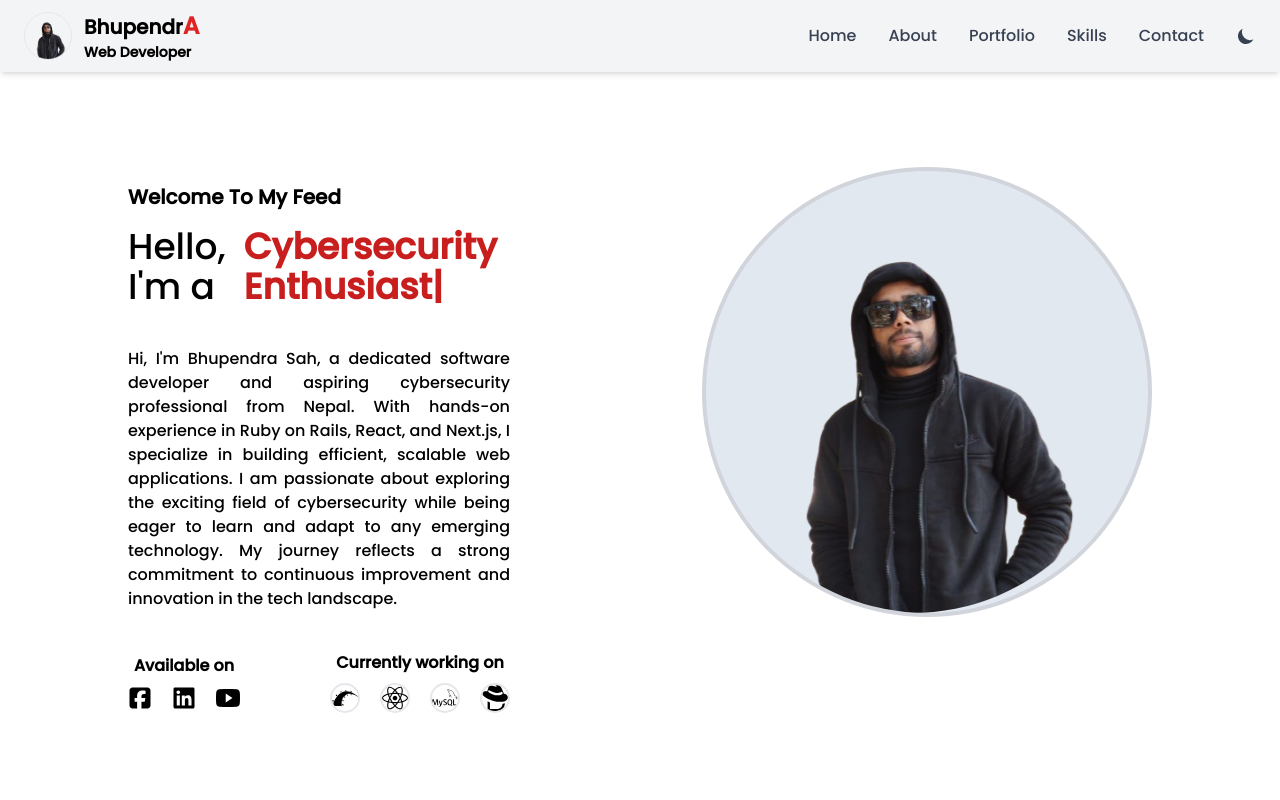
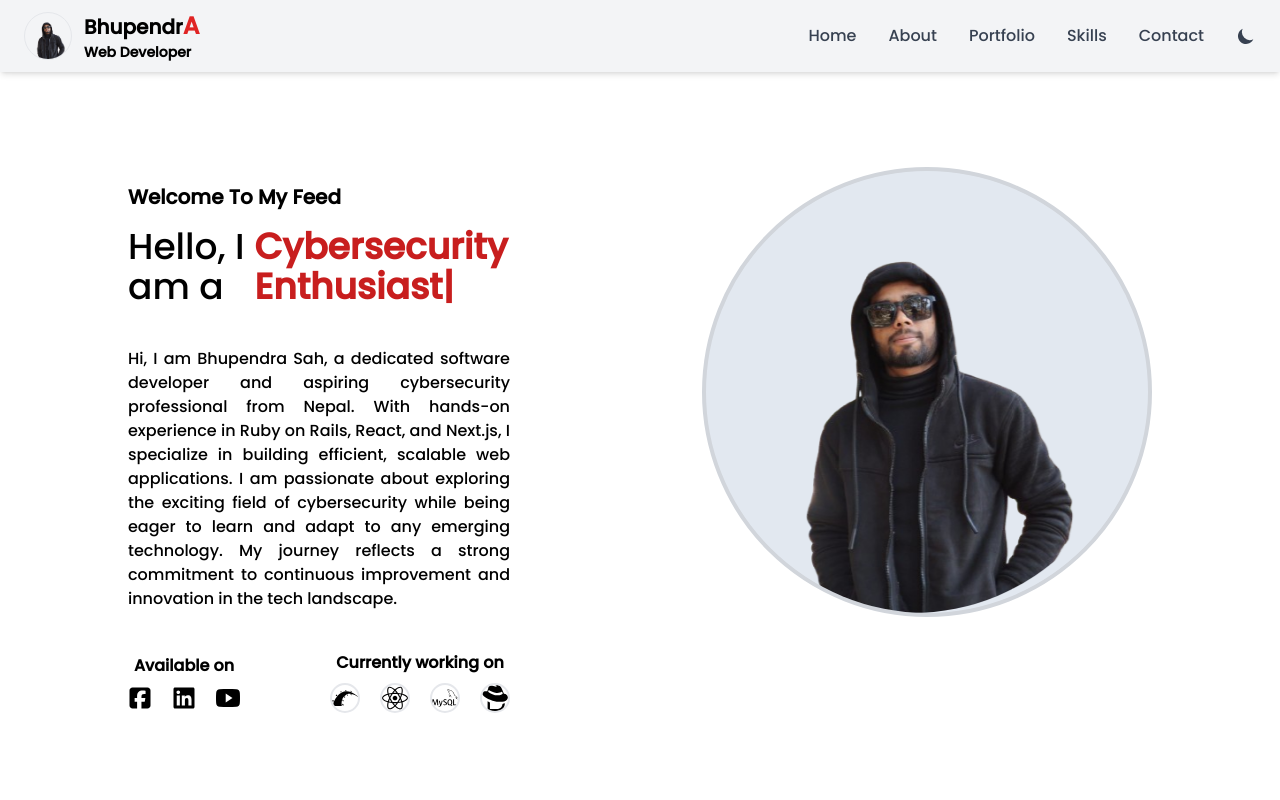
Before and after one commit to bhupendra9211/portfolio, a Next.js app: page / in a window 1280 px wide. Shown: the top 800 px of the page. Built offline with nearby package versions, Linux system fonts and the light colour scheme.

Commit message:
fixed the build

```diff
--- a/src/components/Contact.tsx
+++ b/src/components/Contact.tsx
@@ -8,6 +8,12 @@ import toast from "react-hot-toast";
 import { useForm } from "react-hook-form";
 
 
+interface ContactFormData {
+    email: string;
+    subject: string;
+    message: string;
+  }
+
 
 function Contact() {
     const {
@@ -15,13 +21,13 @@ function Contact() {
         handleSubmit,
 
         formState: { errors },
-      } = useForm();
+      } = useForm<ContactFormData>();
 
     const [isOpen, setIsOpen] = useState(false);
 
     const handleClose = () => setIsOpen(false);
 
-    const onSubmit = async (data:any) => {
+    const onSubmit = async (data:ContactFormData) => {
         handleClose();
         const userInfo = {
           email: data.email,
--- a/src/components/Hero.tsx
+++ b/src/components/Hero.tsx
@@ -6,9 +6,6 @@ import pic from "../../public/icons/profile.png";
 import { FaSquareFacebook } from "react-icons/fa6";
 import { FaLinkedin } from "react-icons/fa";
 import { IoLogoYoutube } from "react-icons/io";
-import { FaTelegram } from "react-icons/fa6";
-
-
 
 import { SiRubyonrails } from "react-icons/si";
 import { FaReact } from "react-icons/fa";
@@ -27,7 +24,7 @@ function Hero() {
         <div className="md:w-1/2 mt-12 md:mt-24 space-y-4 order-2 md:order-1">
           <span className="text-xl font-semibold">Welcome To My Feed</span>
           <div className="flex space-x-1 text-2xl md:text-4xl">
-            <h1>Hello, I'm a</h1>
+            <h1>Hello, I am a</h1>
             <ReactTyped
               className="text-red-700 font-bold"
               strings={["Web Developer", "Programmer", "Cybersecurity Enthusiast"]}
@@ -38,7 +35,7 @@ function Hero() {
           </div>
           <br />
           <p className="text-md  text-justify">
-            Hi, I'm Bhupendra Sah, a dedicated software developer and aspiring cybersecurity professional from Nepal.
+            Hi, I am Bhupendra Sah, a dedicated software developer and aspiring cybersecurity professional from Nepal.
             With hands-on experience in Ruby on Rails, React, and Next.js, I specialize in building efficient, scalable web applications.
             I am passionate about exploring the exciting field of cybersecurity while being eager to learn and adapt to any emerging technology.
             My journey reflects a strong commitment to continuous improvement and innovation in the tech landscape.
--- a/src/components/PortFolio.tsx
+++ b/src/components/PortFolio.tsx
@@ -1,11 +1,7 @@
 import React from "react";
-import Image from "next/image";
-
 import { SiRubyonrails } from "react-icons/si";
 import { SiTypescript } from "react-icons/si";
 import { FaReact } from "react-icons/fa";
-import python from "../../public/icons/python.webp";
-import reactjs from "../../public/icons/reactjs.png";
 
 type CardItem = {
   id: number;
```
